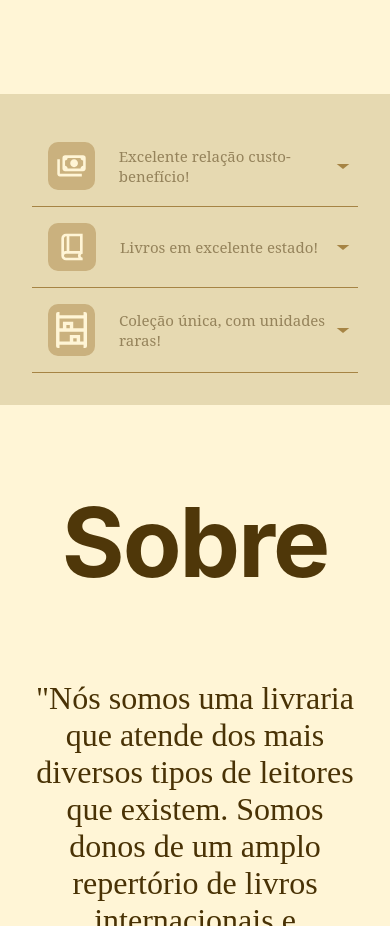
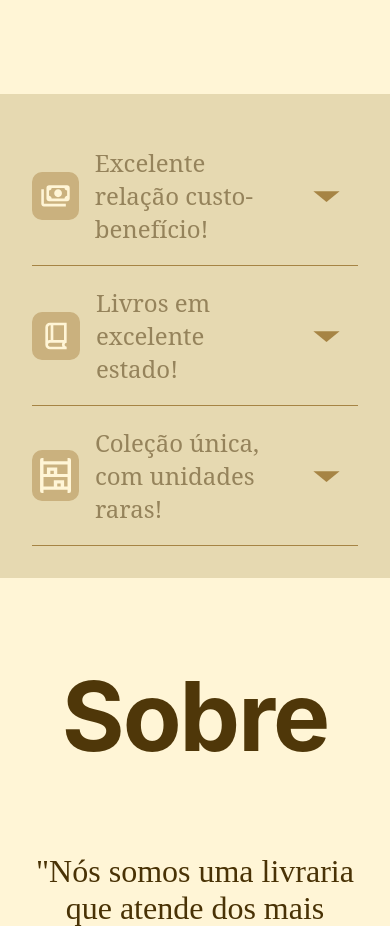
Before and after one commit to VictorHSCosta/Projeto-Final, a Next.js app: page / in a window 390 px wide. Shown: the part 1020-1946 px from the top of the page. Built offline with nearby package versions, Linux system fonts and the light colour scheme; some icons are missing.

Commit message:
Vantagem: usando `gap` para controlar espaçamento
`.vantagem_header` tem `display: flex`. Portanto
fica simples controlar espaçamento entre itens
usando a propriedade `gap`

```diff
--- a/src/styles/vantagem.module.css
+++ b/src/styles/vantagem.module.css
@@ -3,6 +3,7 @@
 }
 
 .vantagem_header {
+    gap: 4rem;
     background-color: #E6D9B1;
     display: flex;
     align-items: center;
@@ -14,7 +15,6 @@
 }
 
 .vantagem_header > h2 {
-    margin-left: 4rem;
     color: #95835B;
     font-family: "Noto Serif";
     font-size: 40px;
@@ -22,9 +22,6 @@
     font-weight: 400;
 }
 
-.seta {
-    margin-left: auto;
-}
 
 .vantagem_content {
     margin: 0 0 0 1rem;
@@ -44,13 +41,11 @@
 }
 
 @media screen and (max-width: 920px) {
+    .vantagem_header {
+        gap: 2rem;
+    }
     .vantagem_header > h2 {
         font-size: 30px;
-        margin-left: 1rem;
-    }
-
-    .seta {
-        height: 2.5rem;
     }
 
     .vantagem_content > p {
@@ -60,18 +55,18 @@
 }
 
 @media screen and (max-width: 600px) {
+    .vantagem_header {
+        gap: 1rem;
+    }
     .vantagem_header > h2 {
-        font-size: 15px;
-        margin-left: 1rem;
+        font-size: 1.5rem;
     }
-
-    .seta {
-        height: 1.5rem;
+    .vantagem_content {
+        margin: 0;
     }
-
     .vantagem_content > p {
-        font-size: 12px;
-        padding: 1.5rem;
+        font-size: 1.5rem;
+        padding: 1rem;
     }
 
 }
--- a/src/styles/vantagens.module.css
+++ b/src/styles/vantagens.module.css
@@ -36,8 +36,7 @@
     .icons_vantagens, .icon_estante {
         height: 3rem;
         border-radius: 10px;
-        margin-top: 1rem;
-        margin-bottom: 1rem;
+        margin: 1rem 0rem;
     }
 
     .icon_estante {
```
